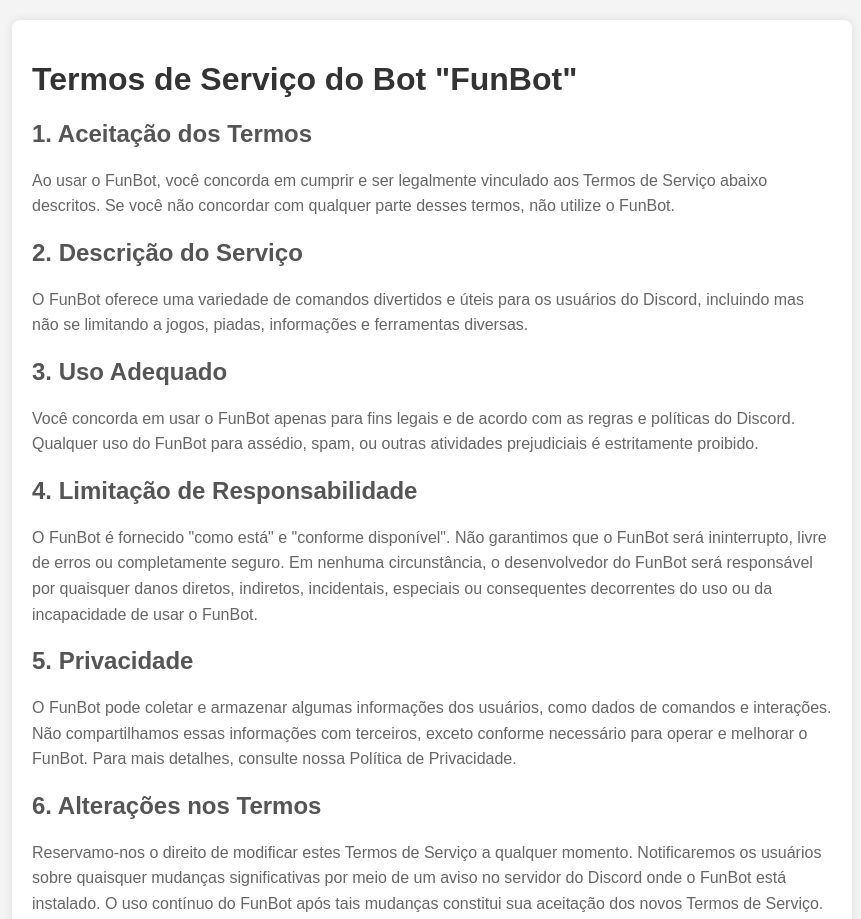
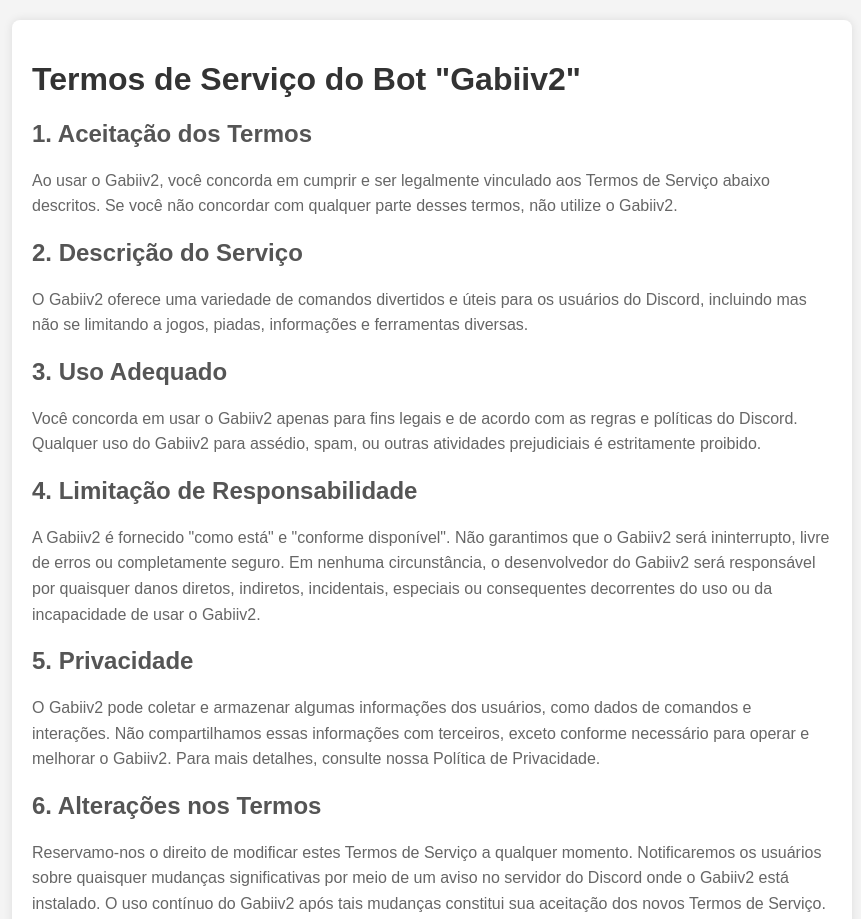
Before and after one commit to Gabrieel-Marques-Do-Nascimento/bot_termos_de_servico, a plain HTML site: page index.html in a window 1280 px wide. Shown: the top 919 px of the page, without its empty margins (208-1069 px from the left). Drawn offline with Linux system fonts and the light colour scheme.

Commit message:
Update index.html

```diff
--- a/index.html
+++ b/index.html
@@ -3,7 +3,7 @@
 <head>
     <meta charset="UTF-8">
     <meta name="viewport" content="width=device-width, initial-scale=1.0">
-    <title>Termos de Serviço do FunBot</title>
+    <title>Termos de Serviço do Gabiiv2</title>
     <style>
         body {
             font-family: Arial, sans-serif;
@@ -33,24 +33,24 @@
 </head>
 <body>
     <div class="container">
-        <h1>Termos de Serviço do Bot "FunBot"</h1>
+        <h1>Termos de Serviço do Bot "Gabiiv2"</h1>
         <h2>1. Aceitação dos Termos</h2>
-        <p>Ao usar o FunBot, você concorda em cumprir e ser legalmente vinculado aos Termos de Serviço abaixo descritos. Se você não concordar com qualquer parte desses termos, não utilize o FunBot.</p>
+        <p>Ao usar o Gabiiv2, você concorda em cumprir e ser legalmente vinculado aos Termos de Serviço abaixo descritos. Se você não concordar com qualquer parte desses termos, não utilize o Gabiiv2.</p>
 
         <h2>2. Descrição do Serviço</h2>
-        <p>O FunBot oferece uma variedade de comandos divertidos e úteis para os usuários do Discord, incluindo mas não se limitando a jogos, piadas, informações e ferramentas diversas.</p>
+        <p>O Gabiiv2 oferece uma variedade de comandos divertidos e úteis para os usuários do Discord, incluindo mas não se limitando a jogos, piadas, informações e ferramentas diversas.</p>
 
         <h2>3. Uso Adequado</h2>
-        <p>Você concorda em usar o FunBot apenas para fins legais e de acordo com as regras e políticas do Discord. Qualquer uso do FunBot para assédio, spam, ou outras atividades prejudiciais é estritamente proibido.</p>
+        <p>Você concorda em usar o Gabiiv2 apenas para fins legais e de acordo com as regras e políticas do Discord. Qualquer uso do Gabiiv2 para assédio, spam, ou outras atividades prejudiciais é estritamente proibido.</p>
 
         <h2>4. Limitação de Responsabilidade</h2>
-        <p>O FunBot é fornecido "como está" e "conforme disponível". Não garantimos que o FunBot será ininterrupto, livre de erros ou completamente seguro. Em nenhuma circunstância, o desenvolvedor do FunBot será responsável por quaisquer danos diretos, indiretos, incidentais, especiais ou consequentes decorrentes do uso ou da incapacidade de usar o FunBot.</p>
+        <p>A Gabiiv2 é fornecido "como está" e "conforme disponível". Não garantimos que o Gabiiv2 será ininterrupto, livre de erros ou completamente seguro. Em nenhuma circunstância, o desenvolvedor do Gabiiv2 será responsável por quaisquer danos diretos, indiretos, incidentais, especiais ou consequentes decorrentes do uso ou da incapacidade de usar o Gabiiv2.</p>
 
         <h2>5. Privacidade</h2>
-        <p>O FunBot pode coletar e armazenar algumas informações dos usuários, como dados de comandos e interações. Não compartilhamos essas informações com terceiros, exceto conforme necessário para operar e melhorar o FunBot. Para mais detalhes, consulte nossa Política de Privacidade.</p>
+        <p>O Gabiiv2 pode coletar e armazenar algumas informações dos usuários, como dados de comandos e interações. Não compartilhamos essas informações com terceiros, exceto conforme necessário para operar e melhorar o Gabiiv2. Para mais detalhes, consulte nossa Política de Privacidade.</p>
 
         <h2>6. Alterações nos Termos</h2>
-        <p>Reservamo-nos o direito de modificar estes Termos de Serviço a qualquer momento. Notificaremos os usuários sobre quaisquer mudanças significativas por meio de um aviso no servidor do Discord onde o FunBot está instalado. O uso contínuo do FunBot após tais mudanças constitui sua aceitação dos novos Termos de Serviço.</p>
+        <p>Reservamo-nos o direito de modificar estes Termos de Serviço a qualquer momento. Notificaremos os usuários sobre quaisquer mudanças significativas por meio de um aviso no servidor do Discord onde o Gabiiv2 está instalado. O uso contínuo do Gabiiv2 após tais mudanças constitui sua aceitação dos novos Termos de Serviço.</p>
 
         <h2>7. Contato</h2>
         <p>Se você tiver quaisquer perguntas ou preocupações sobre estes Termos de Serviço, entre em contato conosco em <a href="mailto:gabrielmarquesnascimentob@gmail.com">Gabrielmarquesnascimentob@Gmail.com</a>.</p>
```
